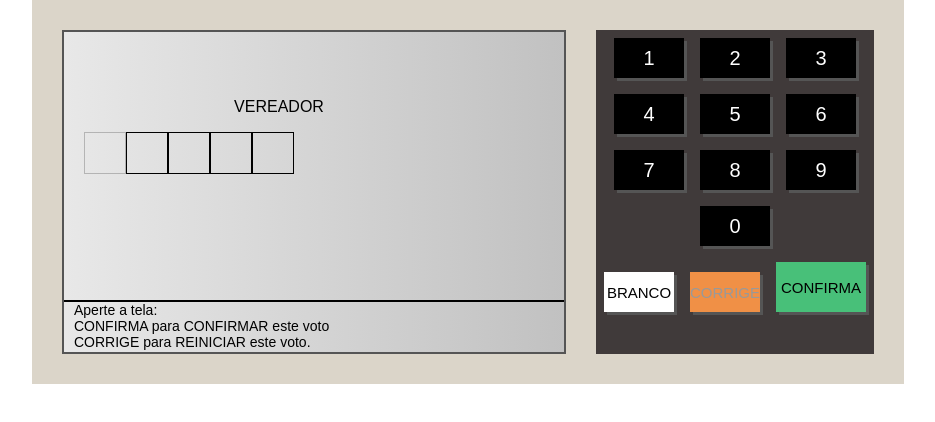
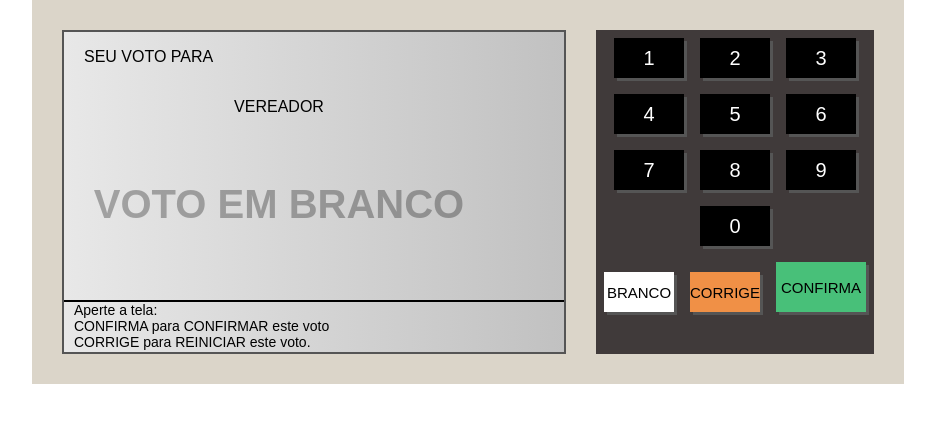
Before and after one commit to henrenan/Urna-eletronica, a plain HTML site: page index.html in a window 1280 px wide. Both pictures are taken after a click on the element "BRANCO". Shown: the whole page, without its empty margins (172-1107 px from the left). Drawn offline with Linux system fonts and the light colour scheme.

Commit message:
função corrige

```diff
--- a/script.js
+++ b/script.js
@@ -7,11 +7,15 @@ let numeros = document.querySelector('.d-1-3');
 
 let etapaAtual = 0;
 let numero ='';
+let votoBranco = false;
 
 function comecarEtapa() {
     let etapa = etapas[etapaAtual];
 
     let numeroHtml ='';
+    numero = '';
+    let votoBranco = false;
+
 
     for (let i=0;i<etapa.numeros;i++) {
         if (i === 0){
@@ -51,7 +55,7 @@ function atualizaInterface() {
         } else {
             seuVotoPara.style.display = 'block';
             aviso.style.display ='block';
-            descricao.innerHTML = '<div class="aviso--grande">VOTO NULO</div>';
+            descricao.innerHTML = '<div class="aviso--grande pisca">VOTO NULO</div>';
         }
         }
 
@@ -71,10 +75,18 @@ function clicou(n) {
     }
 }
 function branco() {
-    alert("Clicou em BRANCO!");
+    if(numero === ''){
+        votoBranco == true;
+        seuVotoPara.style.display = 'block';
+        aviso.style.display = 'block';
+        numeros.innerHTML = '';
+        descricao.innerHTML = '<div class="aviso--grande pisca">VOTO EM BRANCO</div>';
+    } else {
+        alert("Por favor, clicar em CORRIGE para votar em BRANCO")
+    }
 }
 function corrige() {
-    alert("Clicou em CORRIGE!");
+    comecarEtapa();
 }
 function confirma() {
     alert("Clicou em CONFIRMA!");
--- a/style.css
+++ b/style.css
@@ -58,7 +58,7 @@ font-family: Arial, Helvetica, sans-serif;
 }
 .corrige{
     background-color: #f09046;
-    color: #999;
+    color: #000;
     font-size: 15px;
 }
 .confirma{
@@ -142,3 +142,8 @@ font-family: Arial, Helvetica, sans-serif;
      padding-left: 10px;
 
  }
+ .aviso--grande{
+     font-size: 40px;
+     font-weight: bold;
+     text-align: center;
+ }
```
